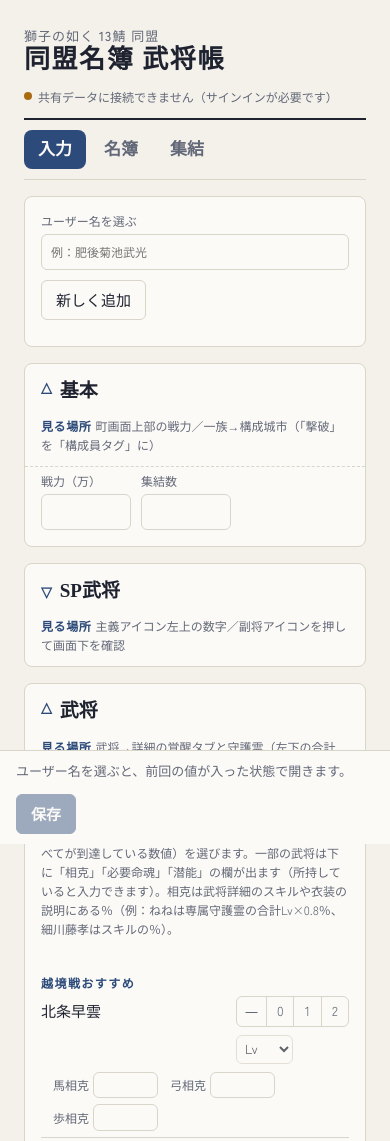
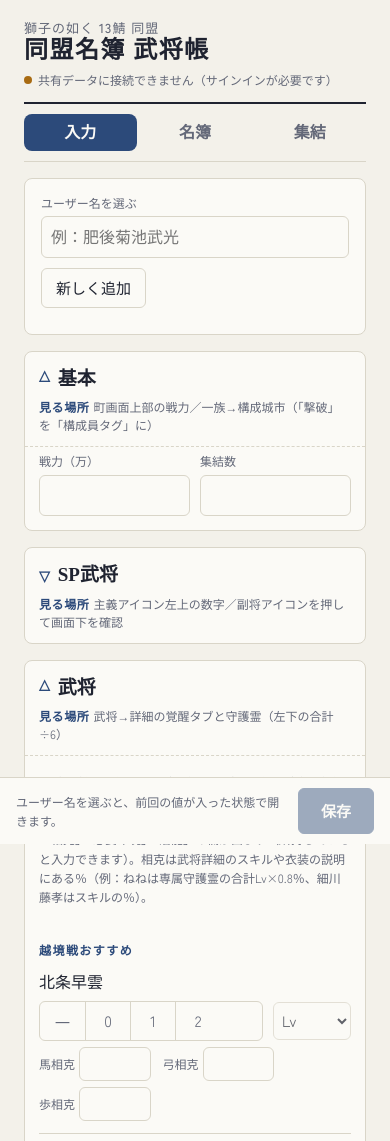
Before and after one commit to MO1563/S13-meibo-test, a plain HTML site: page index.html in a window 390 px wide. Shown: the top 1141 px of the page. Drawn offline with Linux system fonts and the light colour scheme; a web font is replaced by a local one.

Commit message:
Add files via upload

```diff
--- a/index.html
+++ b/index.html
@@ -10,16 +10,9 @@
   --good:#2f7a4f; --good-soft:#dff0e5; --warn:#a86b12;
   --f-disp:"Shippori Mincho B1","Hiragino Mincho ProN","Yu Mincho",serif;
   --f-body:"Zen Kaku Gothic New","Hiragino Sans","Yu Gothic",system-ui,sans-serif;
-  --r:8px;
+  --r:8px; color-scheme:light;
 }
-@media (prefers-color-scheme: dark){:root:not([data-theme="light"]){
-  --paper:#16181f; --sheet:#1e212b; --ink:#e7e5de; --muted:#9a9fae; --line:#323644;
-  --ai:#8fb0e6; --ai-soft:#24324a; --shu:#e48a73; --shu-soft:#40271f;
-  --good:#7cc79a; --good-soft:#1f3a2a; --warn:#e2b45c; color-scheme:dark}}
-:root[data-theme="dark"]{
-  --paper:#16181f; --sheet:#1e212b; --ink:#e7e5de; --muted:#9a9fae; --line:#323644;
-  --ai:#8fb0e6; --ai-soft:#24324a; --shu:#e48a73; --shu-soft:#40271f;
-  --good:#7cc79a; --good-soft:#1f3a2a; --warn:#e2b45c; color-scheme:dark}
+/* 画面のテーマに関係なく、どの端末でも同じ明るい台帳の色で表示する */
 body{background:var(--paper);color:var(--ink);font-family:var(--f-body);font-size:15px;line-height:1.6}
 body::before{content:"";position:fixed;inset:0 0 auto;height:env(safe-area-inset-top,0px);z-index:10;background:var(--paper)}
 .wrap{max-width:980px;margin:0 auto;padding-left:max(16px,env(safe-area-inset-left,0px));padding-right:max(16px,env(safe-area-inset-right,0px));padding-block:20px 120px}
@@ -106,7 +99,39 @@ tbody tr:hover{background:var(--ai-soft)}
 .kpis{display:flex;flex-wrap:wrap;gap:8px 24px;font-size:13px;color:var(--muted)}
 .kpis b{font-family:var(--f-disp);font-size:20px;color:var(--ink);font-variant-numeric:tabular-nums;margin-right:2px}
 @media (prefers-reduced-motion: no-preference){.cand{transition:border-color .2s}}
-@media (max-width:480px){.gen{grid-template-columns:minmax(0,1fr) auto}.gen select{grid-column:2}}
+@media (max-width:640px){
+  body{font-size:15px}
+  .wrap{padding-block:12px 110px}
+  header{gap:6px}
+  h1{font-size:24px}
+  .conn{width:100%}
+  nav{gap:2px}
+  nav a{font-size:16px;padding:6px 12px;flex:1;text-align:center}
+  input,select{font-size:16px}
+  details.blk>summary{flex-direction:column;align-items:flex-start;gap:4px;padding:12px 14px}
+  details.blk>summary .where{font-size:12px;line-height:1.5}
+  .blkbody{padding:4px 14px 14px}
+  .gens{grid-template-columns:1fr;gap:0}
+  .gen{grid-template-columns:minmax(0,1fr) auto;gap:6px 10px;padding:10px 0}
+  .gen .nm{grid-column:1/-1;font-size:16px}
+  .seg button{min-width:3em;min-height:38px;font-size:15px}
+  .gen select{width:5.2em;min-height:38px;font-size:15px}
+  .xr{padding-left:0}
+  .xr input{width:5.5em;min-height:34px}
+  .trp fieldset{display:grid;grid-template-columns:1fr 1fr;gap:10px}
+  .trp fieldset input,.trp fieldset select{width:100%!important}
+  #itemBox{display:grid;grid-template-columns:1fr 1fr;gap:10px}
+  #itemBox input,#v-input .row input[type=number]{width:100%}
+  #v-input .blkbody>.row{display:grid;grid-template-columns:1fr 1fr;gap:10px}
+  #spBox .gen{grid-template-columns:auto 1fr}
+  #spBox .gen select{width:100%}
+  th,td{padding:8px}
+  table{font-size:13px}
+  .cand{padding:10px}
+  .savebar .in{flex-wrap:nowrap}
+  .savebar .status{font-size:12px}
+  .savebar button.pri{padding:10px 22px;flex:none}
+}
 </style>
 
 <div class="wrap">
```
